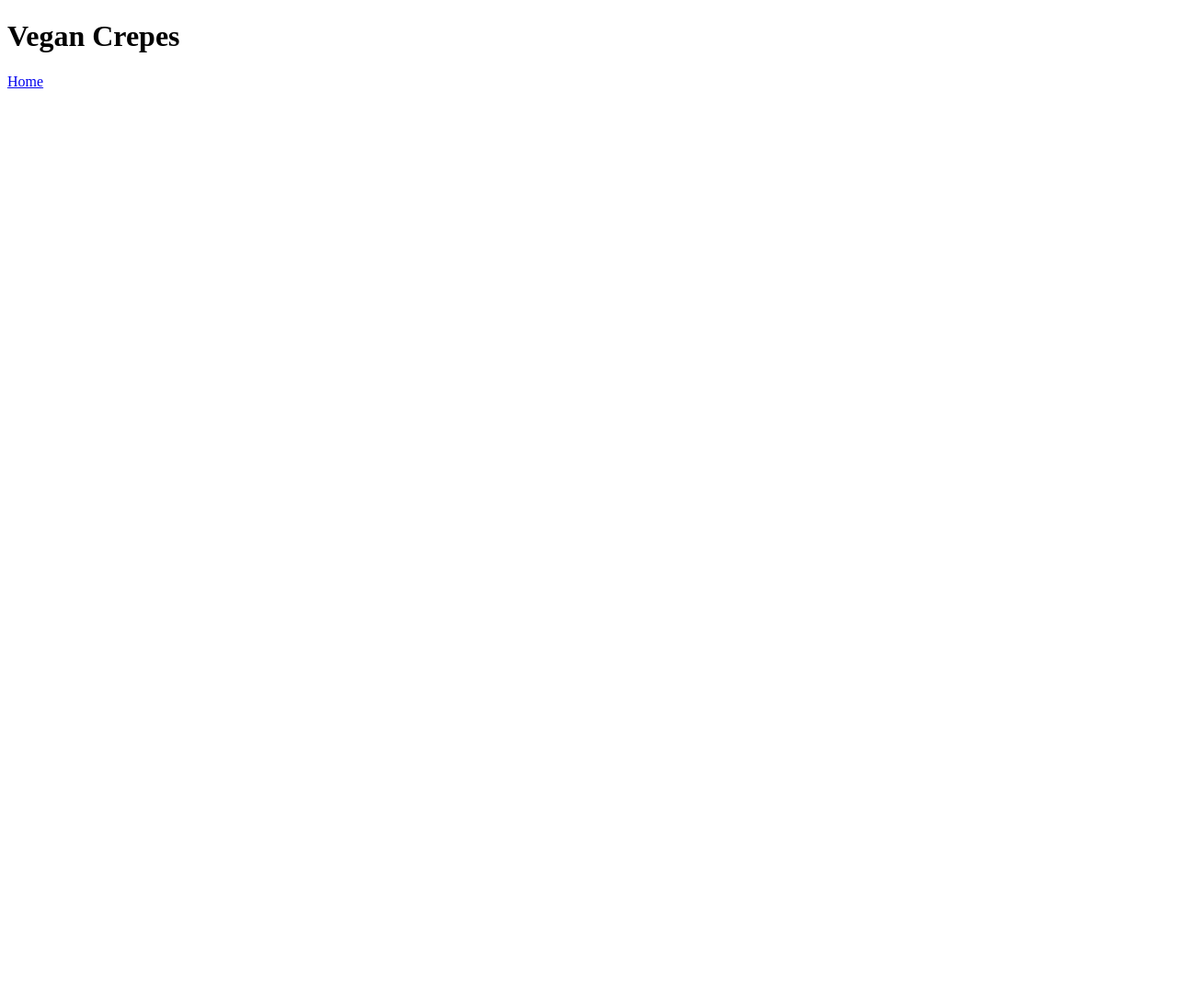
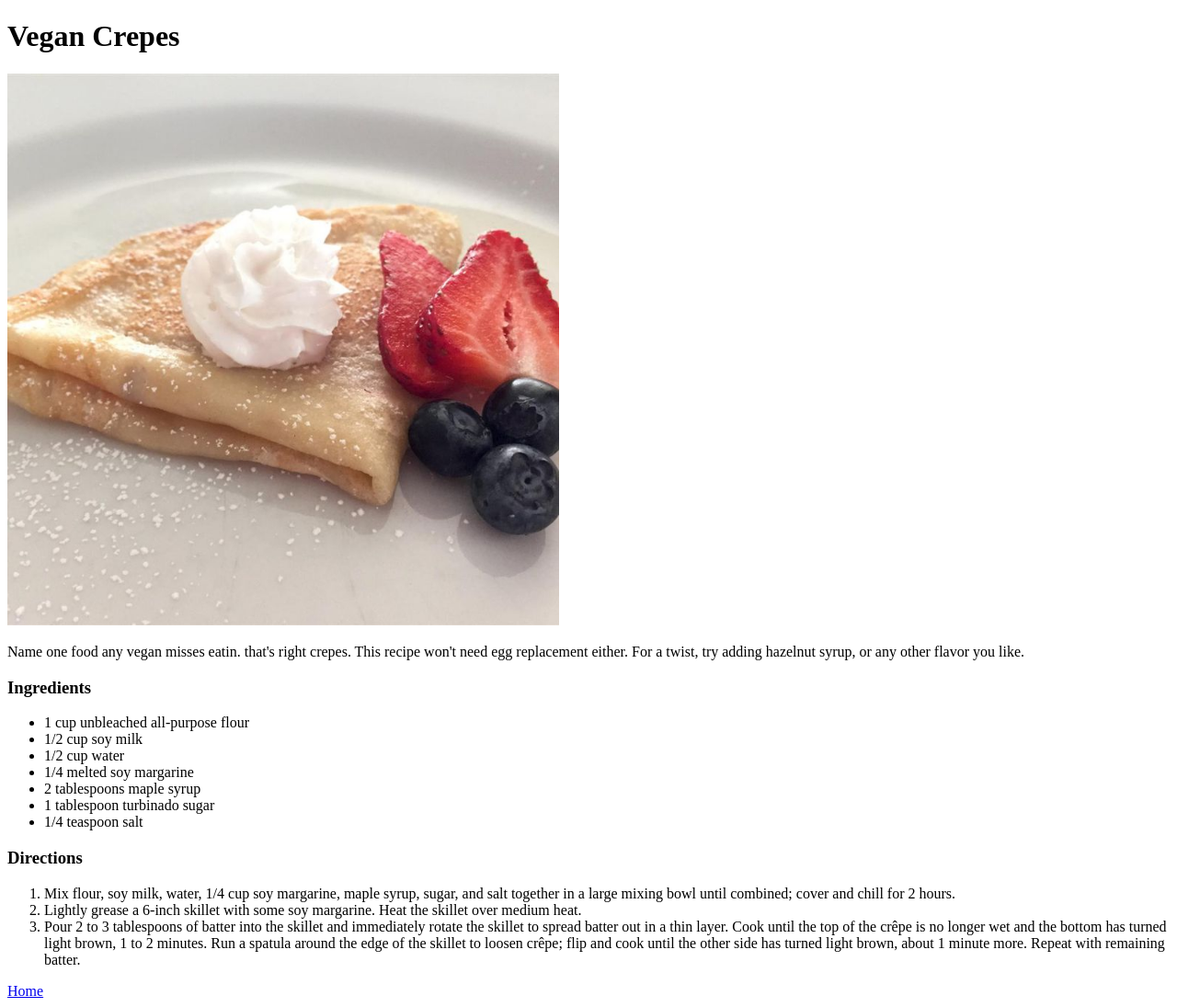
Before and after one commit to iii-dea/odin-recipies, a plain HTML site: page recipes/vegan-crepes.html in a window 1280 px wide. Shown: the whole page at 92% size. Before the commit the page ends 800 px from the top, so only its background shows below. Drawn offline with Linux system fonts and the light colour scheme.

Commit message:
add image ingredients and directions to vegan crepes recipe

```diff
--- a/recipes/vegan-crepes.html
+++ b/recipes/vegan-crepes.html
@@ -4,9 +4,28 @@
     <meta charset="UTF-8">
     <meta name="viewport" content="width=device-width, initial-scale=1.0">
     <title>Vegan Crepes</title>
+
 </head>
 <body>
-    <h1>Vegan Crepes</h1>
+  <h1>Vegan Crepes</h1>
+    <img src="../img/vegan-crepes.jpg" alt="Vegan Crepes" width="600">
+    <p>Name one food any vegan misses eatin. that's right crepes. This recipe won't need egg replacement either. For a twist, try adding hazelnut syrup, or any other flavor you like. </p>
+  <h3>Ingredients</h3>
+    <ul>
+        <li>1 cup unbleached all-purpose flour</li>
+        <li>1/2 cup soy milk</li>
+        <li>1/2 cup water</li>
+        <li>1/4 melted soy margarine</li>
+        <li>2 tablespoons maple syrup</li>
+        <li>1 tablespoon turbinado sugar</li>
+        <li>1/4 teaspoon salt</li>
+    </ul>
+  <h3>Directions</h3>
+     <ol>
+        <li>Mix flour, soy milk, water, 1/4 cup soy margarine, maple syrup, sugar, and salt together in a large mixing bowl until combined; cover and chill for 2 hours.</li>
+        <li>Lightly grease a 6-inch skillet with some soy margarine. Heat the skillet over medium heat.</li>
+        <li>Pour 2 to 3 tablespoons of batter into the skillet and immediately rotate the skillet to spread batter out in a thin layer. Cook until the top of the crêpe is no longer wet and the bottom has turned light brown, 1 to 2 minutes. Run a spatula around the edge of the skillet to loosen crêpe; flip and cook until the other side has turned light brown, about 1 minute more. Repeat with remaining batter.</li>
+     </ol>
 
     <a href="../index.html">Home</a>
 
```
